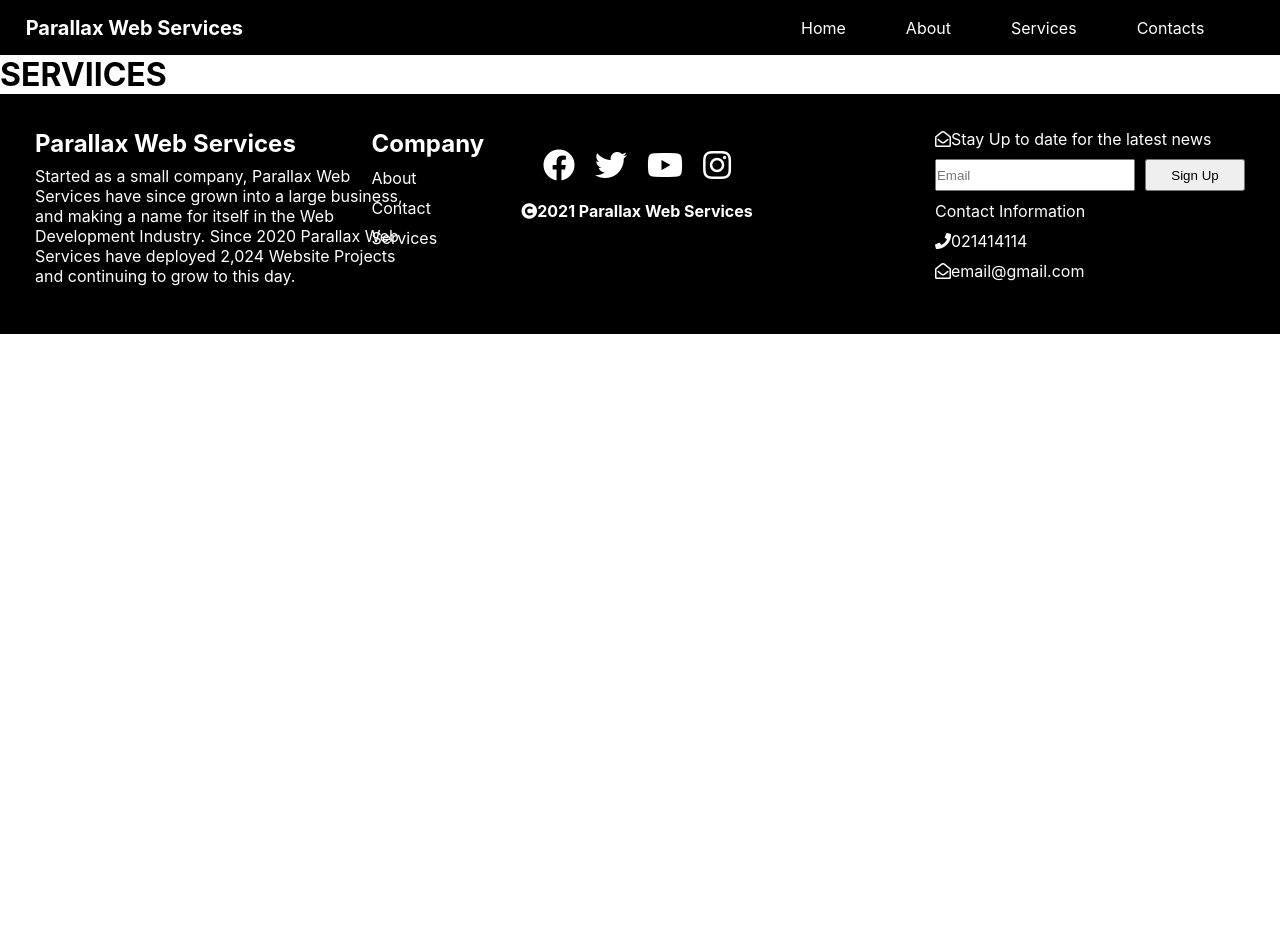
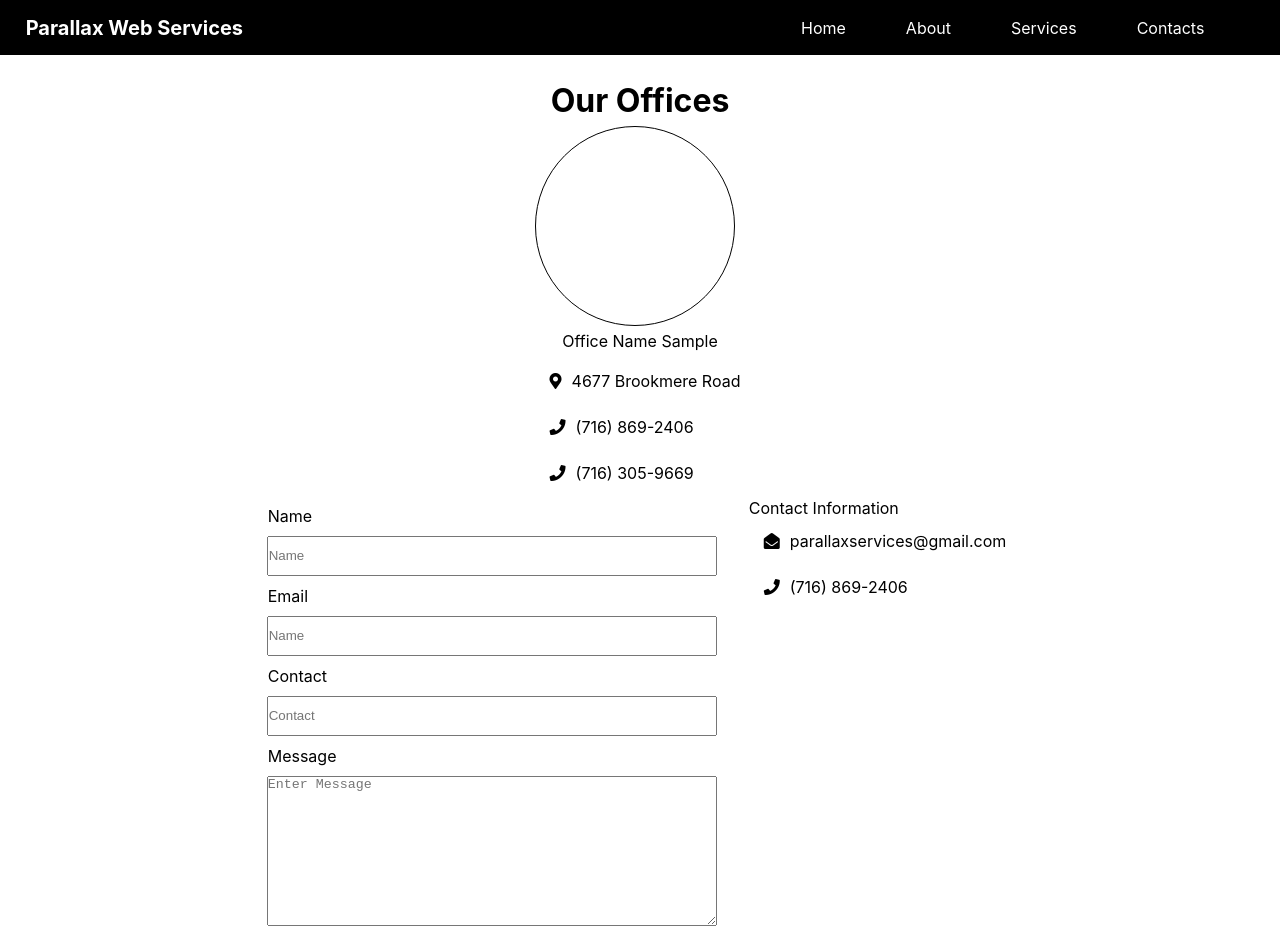
Before and after one commit to lowe25/Company-website, a React (Create React App) app: page /services in a window 1280 px wide. Shown: the top 948 px of the page. Before the commit the page ends 800 px from the top, so only its background shows below. Built offline with nearby package versions, Linux system fonts and the light colour scheme.

Commit message:
Services design done

```diff
--- a/src/pages/Services.js
+++ b/src/pages/Services.js
@@ -1,7 +1,45 @@
-function Services(){
-    return(
-        <h1>SERVIICES</h1>
-    )
+function Services() {
+  return (
+    <div>
+      <div className="services-container">
+        <div className="comp-loc">
+          <h1>Our Offices</h1>
+          <div className="comp-pic"></div>
+          <p>Office Name Sample</p>
+          <ul>
+              <li><i class="fas fa-map-marker-alt"></i>4677 Brookmere Road</li>
+              <li><i class="fas fa-phone"></i>(716) 869-2406</li>
+              <li><i class="fas fa-phone"></i>(716) 305-9669</li>
+          </ul>
+        </div>
+
+        <div className="form">
+            <form className="services-form">
+            <label>Name</label>
+            <input type="text" placeholder="Name" className="txt-name"/>
+
+            <label>Email</label>
+            <input type="email" placeholder="Name" className="txt-email"/>
+
+            <label>Contact</label>
+            <input type="text" placeholder="Contact" className="txt-contact"/>
+
+            <label>Message</label>
+            <textarea placeholder="Enter Message" className="txt-area"></textarea>
+            <label></label>
+            <input type="button" value="Submit" className="btn-submit"/>
+            </form>
+            <div className="contact-info">
+                <p>Contact Information</p>
+                <ul>
+                    <li><i class="fas fa-envelope-open"></i>parallaxservices@gmail.com</li>
+                    <li><i class="fas fa-phone"></i>(716) 869-2406</li>
+                </ul>
+            </div>
+        </div>
+      </div>
+    </div>
+  );
 }
 
 export default Services;
--- a/src/styles/App.scss
+++ b/src/styles/App.scss
@@ -6,6 +6,7 @@
 @import "./components/navbar.scss";
 @import "./components/footer.scss";
 @import "./components/buttons.scss";
+@import "./components/textbox.scss";
 
 @import "./pages/home.scss";
 @import "./pages/about.scss";
--- a/src/styles/components/buttons.scss
+++ b/src/styles/components/buttons.scss
@@ -2,4 +2,5 @@
     height: 45px;
     width: 210px;
     cursor: pointer;
+    border: none;
 }
--- /dev/null
+++ b/src/styles/components/textbox.scss
@@ -0,0 +1,9 @@
+@mixin textbox1 {
+    height: 40px;
+    width: 450px;
+}
+
+@mixin text-area {
+    height: 150px;
+    width: 450px;
+}
--- a/src/styles/pages/home.scss
+++ b/src/styles/pages/home.scss
@@ -22,6 +22,7 @@
       .btn-packages,
       .btn-consult {
         @include btn-main;
+        color: $bg-color1;
       }
     }
   }
@@ -44,8 +45,8 @@
       width: 270px;
     }
     .btn-submit {
-      height: 40px;
-      width: 150px;
+     @include btn-main;
+     height: 40px;
     }
   }
 }
--- a/src/styles/pages/services.scss
+++ b/src/styles/pages/services.scss
@@ -0,0 +1,68 @@
+.services-container{
+    min-height: 600px;
+    padding: 20px;
+    .comp-loc{
+        display: grid;
+        justify-content: center;
+        text-align: center;
+        line-height: 1.6;
+        p{
+            padding: 3px;
+        }
+        .comp-pic{
+            height: 200px;
+            width: 200px;
+            border: 1px solid black;
+            border-radius: 100px;
+        }
+        ul{
+            list-style: none;
+            li{
+            padding: 5px;
+            text-align: left;
+            .fas{
+                padding: 10px;
+            }
+            }
+        }
+    }
+    .form{
+        display: flex;
+        justify-content: center;
+        gap: 30px;
+        .services-form{
+            label{
+                display: block;
+                padding: 10px;
+                text-align: left;
+                position: relative;
+                right: 2%;
+            }
+            .txt-name,
+            .txt-email,
+            .txt-contact{
+                @include textbox1;
+            }
+            .txt-area{
+                @include text-area;
+            }
+            .btn-submit{
+                @include btn-main;
+               color: $font-color1;
+               background-color: $bg-color1;
+            }
+        }
+        .contact-info{
+            padding: 2px;
+            ul{
+                list-style: none;
+                li{
+                padding: 5px;
+                .fas{
+                    padding: 10px;
+                }
+                }
+            }
+        }
+    }
+}
```
